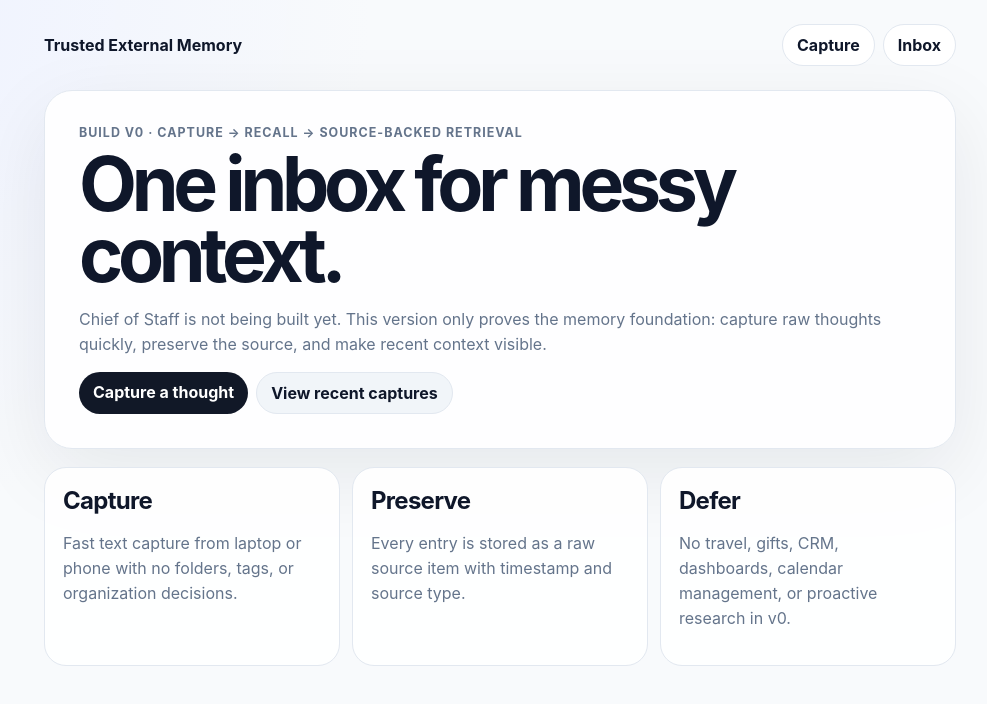
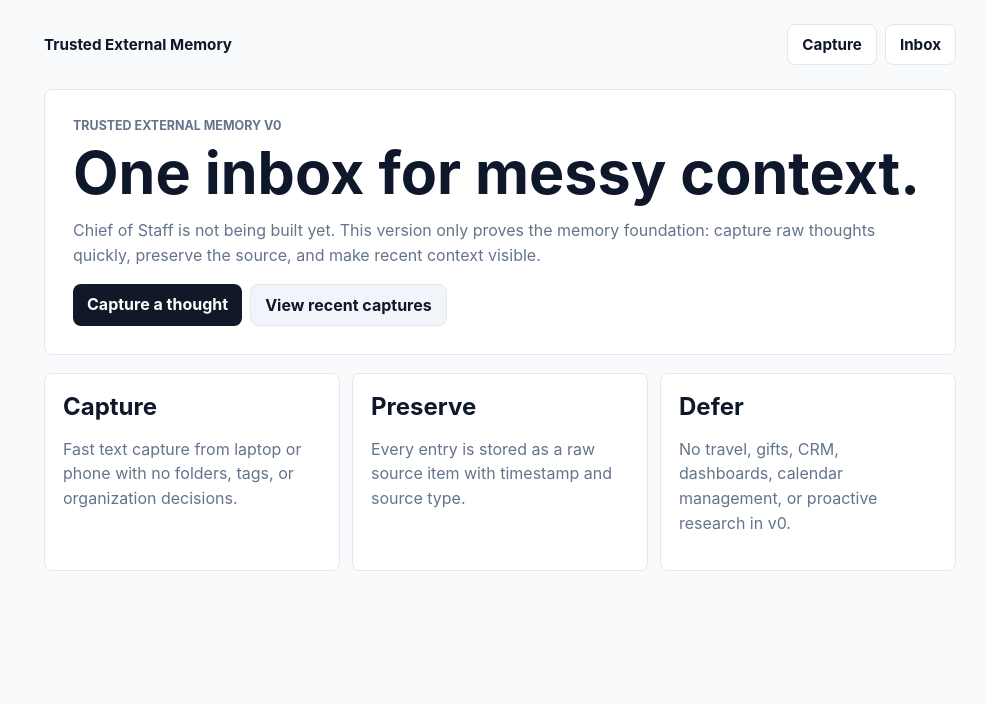
Before and after one commit to tdown4-gif/Chief-of-Staff, a Next.js app: page / in a window 1280 px wide. Shown: the top 704 px of the page, without its empty margins (140-1127 px from the left). Built offline with nearby package versions, Linux system fonts and the light colour scheme.

Commit message:
Add universal inbox capture

```diff
--- a/app/globals.css
+++ b/app/globals.css
@@ -23,7 +23,7 @@ body {
   margin: 0;
   min-height: 100%;
   color: var(--ink);
-  background: radial-gradient(circle at top left, #eef2ff, transparent 32rem), var(--bg);
+  background: var(--bg);
   font-family: -apple-system, BlinkMacSystemFont, "Segoe UI", sans-serif;
 }
 
@@ -50,6 +50,7 @@ input {
   justify-content: space-between;
   gap: 16px;
   margin-bottom: 24px;
+  font-size: 0.95rem;
 }
 
 .nav-links {
@@ -60,7 +61,7 @@ input {
 .nav-link,
 .button,
 .secondary-button {
-  border-radius: 999px;
+  border-radius: 8px;
   padding: 10px 14px;
   border: 1px solid var(--line);
   background: var(--card);
@@ -84,31 +85,39 @@ input {
 }
 
 .hero {
-  padding: 34px;
+  padding: 28px;
   border: 1px solid var(--line);
-  border-radius: 28px;
-  background: rgba(255, 255, 255, 0.9);
-  box-shadow: 0 24px 80px rgba(15, 23, 42, 0.08);
+  border-radius: 8px;
+  background: #ffffff;
 }
 
-.eyebrow {
+.capture-shell {
+  max-width: 760px;
+}
+
+.capture-hero {
+  padding: 20px;
+}
+
+.section-label {
+  margin: 0 0 8px;
   color: var(--muted);
   font-weight: 750;
-  letter-spacing: 0.08em;
   text-transform: uppercase;
   font-size: 0.78rem;
+  line-height: 1.35;
 }
 
 h1 {
   margin: 8px 0 12px;
-  font-size: clamp(2.2rem, 8vw, 4.7rem);
-  line-height: 0.95;
-  letter-spacing: -0.07em;
+  font-size: clamp(2rem, 8vw, 3.7rem);
+  line-height: 1;
+  letter-spacing: 0;
 }
 
 h2 {
   margin: 0 0 12px;
-  letter-spacing: -0.03em;
+  letter-spacing: 0;
 }
 
 p {
@@ -126,8 +135,8 @@ p {
 .card,
 .capture-card {
   border: 1px solid var(--line);
-  border-radius: 22px;
-  background: rgba(255, 255, 255, 0.92);
+  border-radius: 8px;
+  background: #ffffff;
   padding: 18px;
 }
 
@@ -141,10 +150,12 @@ p {
   min-height: 220px;
   resize: vertical;
   border: 1px solid var(--line);
-  border-radius: 18px;
+  border-radius: 8px;
   padding: 16px;
   background: white;
   color: var(--ink);
+  font-size: 1rem;
+  line-height: 1.5;
 }
 
 .capture-textarea:focus {
@@ -177,7 +188,7 @@ p {
 
 .capture-item {
   border: 1px solid var(--line);
-  border-radius: 20px;
+  border-radius: 8px;
   padding: 16px;
   background: var(--card);
 }
@@ -193,7 +204,7 @@ p {
 }
 
 .badge {
-  border-radius: 999px;
+  border-radius: 6px;
   padding: 4px 8px;
   background: var(--brand-soft);
   color: #334155;
@@ -210,26 +221,31 @@ p {
 
 .empty-state {
   border: 1px dashed #cbd5e1;
-  border-radius: 20px;
+  border-radius: 8px;
   padding: 24px;
   color: var(--muted);
   text-align: center;
-  background: rgba(255, 255, 255, 0.64);
+  background: #ffffff;
 }
 
 @media (max-width: 720px) {
   .shell {
-    padding: 16px;
+    padding: 14px;
   }
 
   .nav {
-    align-items: flex-start;
+    align-items: stretch;
     flex-direction: column;
+    margin-bottom: 14px;
   }
 
   .hero {
-    padding: 22px;
-    border-radius: 22px;
+    padding: 18px;
+  }
+
+  h1 {
+    font-size: 2rem;
+    line-height: 1.05;
   }
 
   .grid {
@@ -246,4 +262,13 @@ p {
   .nav-link {
     width: 100%;
   }
+
+  .capture-card {
+    padding: 14px;
+  }
+
+  .capture-textarea {
+    min-height: 260px;
+    font-size: 16px;
+  }
 }
--- a/app/inbox/page.tsx
+++ b/app/inbox/page.tsx
@@ -23,7 +23,7 @@ async function InboxContent({ searchParams }: { searchParams: Promise<{ captured
       </nav>
 
       <section className="hero">
-        <div className="eyebrow">Universal inbox</div>
+        <p className="section-label">Universal inbox</p>
         <h1>Recent source items.</h1>
         <p>
           {total} raw capture{total === 1 ? "" : "s"} preserved. This is source-backed memory ground zero.
--- a/app/page.tsx
+++ b/app/page.tsx
@@ -12,7 +12,7 @@ export default function Home() {
       </nav>
 
       <section className="hero">
-        <div className="eyebrow">Build v0 · Capture → Recall → Source-backed Retrieval</div>
+        <p className="section-label">Trusted External Memory v0</p>
         <h1>One inbox for messy context.</h1>
         <p>
           Chief of Staff is not being built yet. This version only proves the memory foundation:
--- a/components/CaptureForm.tsx
+++ b/components/CaptureForm.tsx
@@ -12,8 +12,10 @@ export function CaptureForm({ error }: { error?: string }) {
         className="capture-textarea"
         autoFocus
         required
+        rows={8}
         minLength={1}
         maxLength={10000}
+        spellCheck
         placeholder="Example: Need to follow up with Sarah about pricing after the demo. Also had an idea for insurance agencies: remember renewal dates and suggest outreach."
       />
       {error ? <p className="error">{error}</p> : null}
--- a/package.json
+++ b/package.json
@@ -7,7 +7,7 @@
     "dev": "next dev",
     "build": "next build",
     "start": "next start",
-    "lint": "next lint"
+    "lint": "eslint . --max-warnings=0"
   },
   "dependencies": {
     "@types/better-sqlite3": "^7.6.13",
```
Also changed, not shown: app/capture/page.tsx (+5 -6 lines), eslint.config.mjs (added, +19 -0 lines), 1 other file (tests, documents, lock files or other folders).
